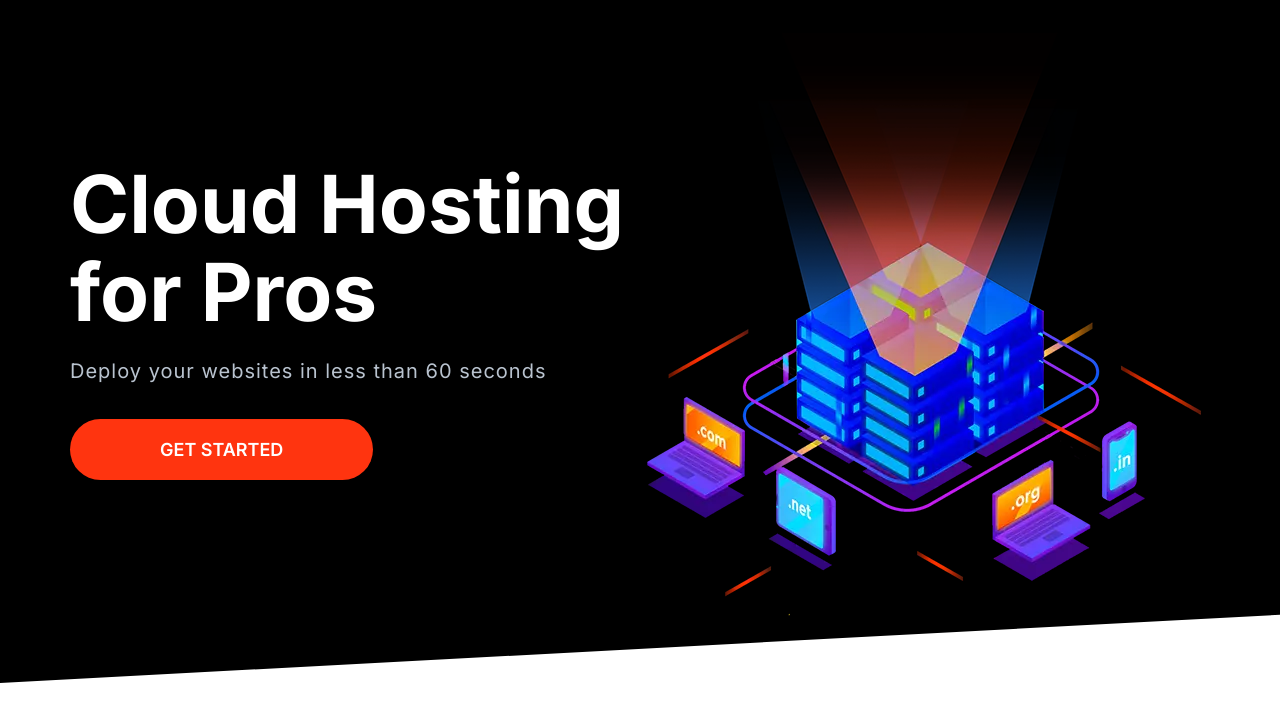
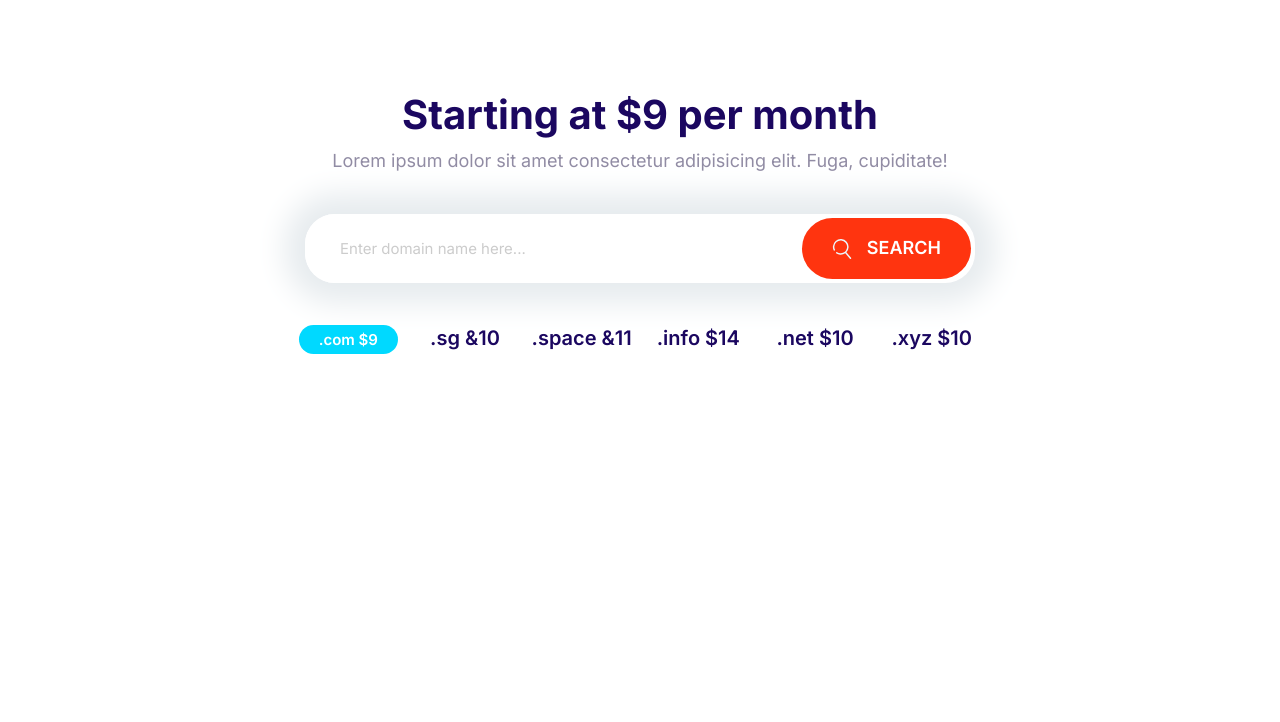
Before and after one commit to MuhammadAnas126/First-Website, a plain HTML site: page index.html in a window 1280 px wide. Drawn offline with Linux system fonts and the light colour scheme.

Commit message:
Creating Domain block.

```diff
--- a/css/styles.css
+++ b/css/styles.css
@@ -171,10 +171,18 @@
     font-weight: 600;
     text-align: center;
     margin: 1rem 0;
+    outline: 0;
     padding: 2rem 3rem;
     text-transform: uppercase;
     white-space: nowrap;
 }
+.btn .icon {
+    width: 2rem;
+    height: 2rem;
+    margin-right: 1rem;
+    vertical-align: middle;
+}
+
 .btn--outline {
     background: #fff;
     color: var(--color-headings);
@@ -235,7 +243,6 @@
 .input-group {
     display: flex;
     border-radius: var(--border-radius);
-    box-shadow: 0 2px 4px rgba(0, 0, 0, 0.15);
 }
 .input-group .input {
     flex-grow: 1;
@@ -641,3 +648,28 @@
         align-self: center;
     }
 }
+
+/* Domain Block */
+.block-domain .input-group {
+    box-shadow: 0 0 30px 20px #e6ebee;
+    border: 0;
+    margin: 4rem auto;
+    max-width: 670px;
+}
+
+.block-domain__prices {
+    display: grid;
+    grid-template-columns: repeat(3, 1fr);
+    grid-template-rows: repeat(2, 6rem);
+    font-size: 2rem;
+    font-weight: 600;
+    justify-items: center;
+    max-width: 700px;
+    margin: 0 auto;
+}
+
+@media screen and (min-width: 768px) {
+    .block-domain__prices {
+        grid-template-columns: repeat(auto-fit, minmax(100px, 1fr));
+    }
+}
--- a/index.html
+++ b/index.html
@@ -14,27 +14,35 @@
     />
   </head>
   <body>
-    <section class="block block--dark block--skewed-left hero">
-      <div class="container grid grid--1x2">
-        <header class="block__header hero__content">
-          <h1 class="block__heading">Cloud Hosting for Pros</h1>
-          <p class="hero__tagline">
-            Deploy your websites in less than 60 seconds
-          </p>
-          <a href="" class="btn btn--accent btn--stretched">Get Started</a>
-        </header>
-        <picture>
-          <source
-            type="image/webp"
-            srcset="images/banner.webp 1x, images/banner@2x.webp 2x"
-          />
-          <source
-            type="image/png"
-            srcset="images/banner.png 1x, images/banner@2x.png 2x"
-          />
-          <img class="hero__image" src="images/banner.png" alt="" />
-        </picture>
+    <section class="block container block-domain">
+      <header class="block__header">
+        <h2>Starting at $9 per month</h2>
+        <p>
+          Lorem ipsum dolor sit amet consectetur adipisicing elit. Fuga,
+          cupiditate!
+        </p>
+      </header>
+      <div class="input-group">
+        <input
+          class="input"
+          type="text"
+          placeholder="Enter domain name here..."
+        />
+        <button class="btn btn--accent">
+          <svg class="icon icon--white">
+            <use xlink:href="/images/sprite.svg#search"></use>
+          </svg>
+          Search
+        </button>
       </div>
+      <ul class="list block-domain__prices">
+        <li><span class="badge badge--secondary">.com $9</span></li>
+        <li>.sg &10</li>
+        <li>.space &11</li>
+        <li>.info $14</li>
+        <li>.net $10</li>
+        <li>.xyz $10</li>
+      </ul>
     </section>
     <script src="/js/main.js"></script>
   </body>
```
Also changed, not shown: components/domainblock.html (added, +25 -0 lines).
